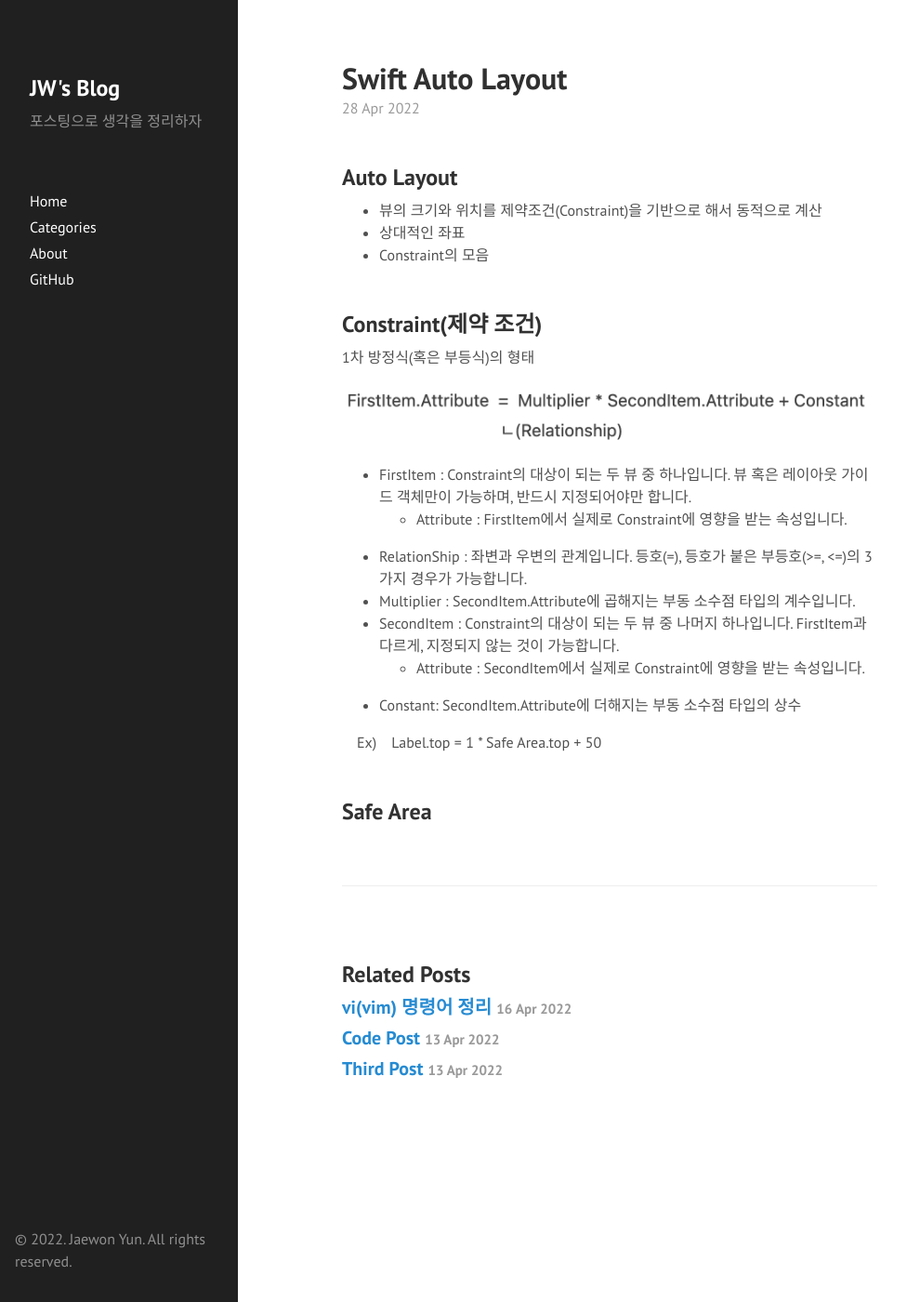
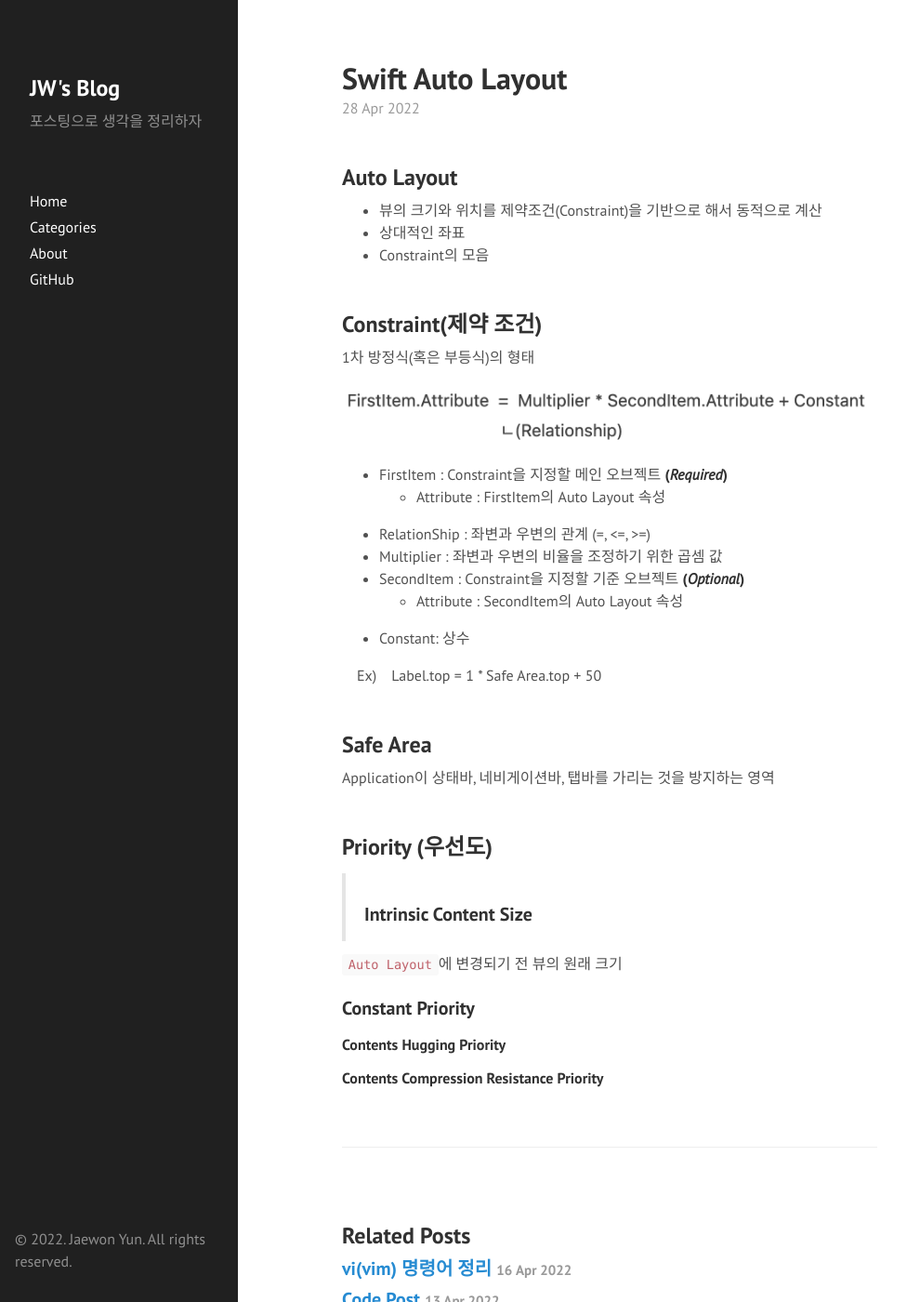
Before and after one commit to woin2ee/woin2ee.github.io, a Jekyll site: the page built from _posts/2022./2022-04-28-auto-layout.md, in a window 1280 px wide and 1400 px high. Shown: the whole window at 93% size, without its empty margins (0-990 px from the left). Built offline with Jekyll 4.4.1, drawn with Linux system fonts in a browser that asks for light colours.

Commit message:
Update post

```diff
--- a/_posts/2022./2022-04-28-auto-layout.md
+++ b/_posts/2022./2022-04-28-auto-layout.md
@@ -15,16 +15,30 @@ categories: Posts
 
 1차 방정식(혹은 부등식)의 형태
 
-![FirstItem.Attribute =(Relationship)= Multiplier \* SecondItem.Attribute \* Constant](http://woin2ee.github.io/asset/images/Constraint-linear-equation.png)
+![FirstItem.Attribute =(Relationship)= Multiplier \* SecondItem.Attribute \+ Constant](http://woin2ee.github.io/asset/images/Constraint-linear-equation.png)
 
-- FirstItem : Constraint의 대상이 되는 두 뷰 중 하나입니다. 뷰 혹은 레이아웃 가이드 객체만이 가능하며, 반드시 지정되어야만 합니다.
-  - Attribute : FirstItem에서 실제로 Constraint에 영향을 받는 속성입니다.
-- RelationShip : 좌변과 우변의 관계입니다. 등호(=), 등호가 붙은 부등호(>=, <=)의 3가지 경우가 가능합니다.
-- Multiplier : SecondItem.Attribute에 곱해지는 부동 소수점 타입의 계수입니다.
-- SecondItem : Constraint의 대상이 되는 두 뷰 중 나머지 하나입니다. FirstItem과 다르게, 지정되지 않는 것이 가능합니다.
-  - Attribute : SecondItem에서 실제로 Constraint에 영향을 받는 속성입니다.
-- Constant: SecondItem.Attribute에 더해지는 부동 소수점 타입의 상수
+- FirstItem : Constraint을 지정할 메인 오브젝트 **(*Required*)**
+  - Attribute : FirstItem의 Auto Layout 속성
+- RelationShip : 좌변과 우변의 관계 (=, <=, >=)
+- Multiplier : 좌변과 우변의 비율을 조정하기 위한 곱셈 값
+- SecondItem : Constraint을 지정할 기준 오브젝트 **(*Optional*)**
+  - Attribute : SecondItem의 Auto Layout 속성
+- Constant: 상수
 
  Ex) Label.top = 1 * Safe Area.top + 50
 
 ## Safe Area
+
+Application이 상태바, 네비게이션바, 탭바를 가리는 것을 방지하는 영역
+
+## Priority (우선도)
+
+>### Intrinsic Content Size
+
+`Auto Layout`에 변경되기 전 뷰의 원래 크기
+
+### Constant Priority
+
+#### Contents Hugging Priority
+
+#### Contents Compression Resistance Priority
```
